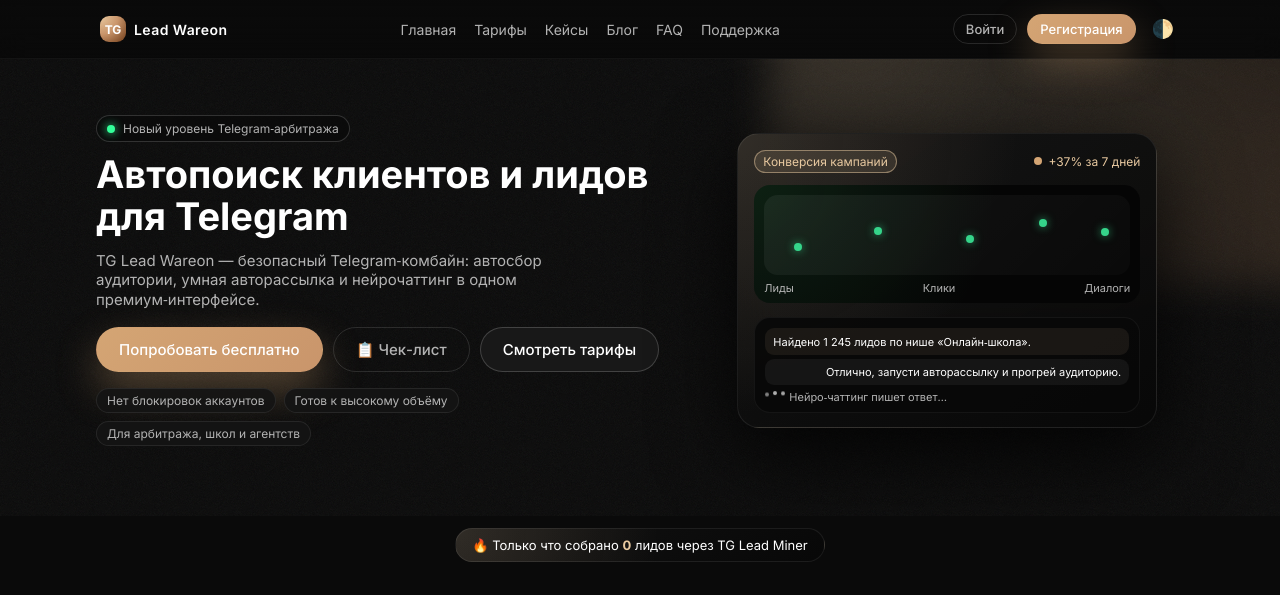
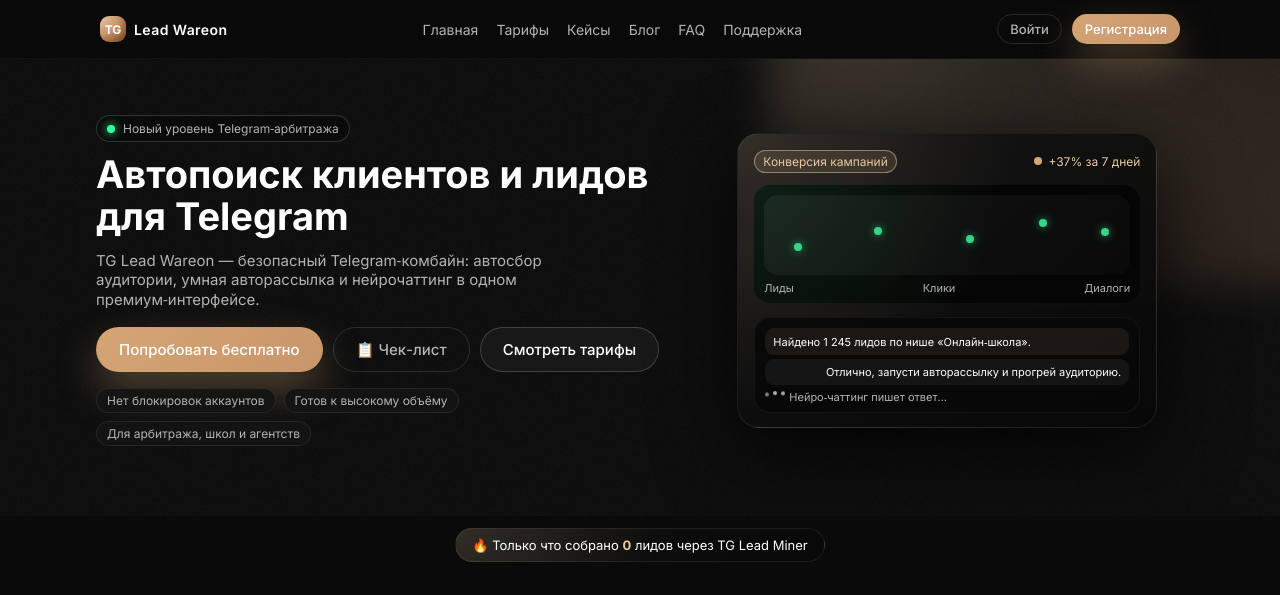
Before and after one commit to dzalil206-commits/lead-ecosystem, a Flask app: page / in a window 1280 px wide. Shown: the top 595 px of the page. Run offline with Flask 3, Linux system fonts and the light colour scheme.

Commit message:
Update index.html

```diff
--- a/templates/index.html
+++ b/templates/index.html
@@ -28,13 +28,7 @@
         <div class="header-actions">
             <a href="{{ url_for('login') }}" class="btn btn-ghost btn-sm">Войти</a>
             <a href="{{ url_for('register') }}" class="btn btn-primary btn-sm">Регистрация</a>
-          <button id="theme-toggle" style="background:none;border:none;cursor:pointer;font-size:18px;">🌓</button>
           <script>
-    const toggle = document.getElementById('theme-toggle');
-    toggle.addEventListener('click', () => {
-        document.body.classList.toggle('light-theme');
-        toggle.textContent = document.body.classList.contains('light-theme') ? '☀️' : '🌓';
-    });
 </script>
         </div>
         <button class="nav-toggle" aria-label="Открыть меню">
```
